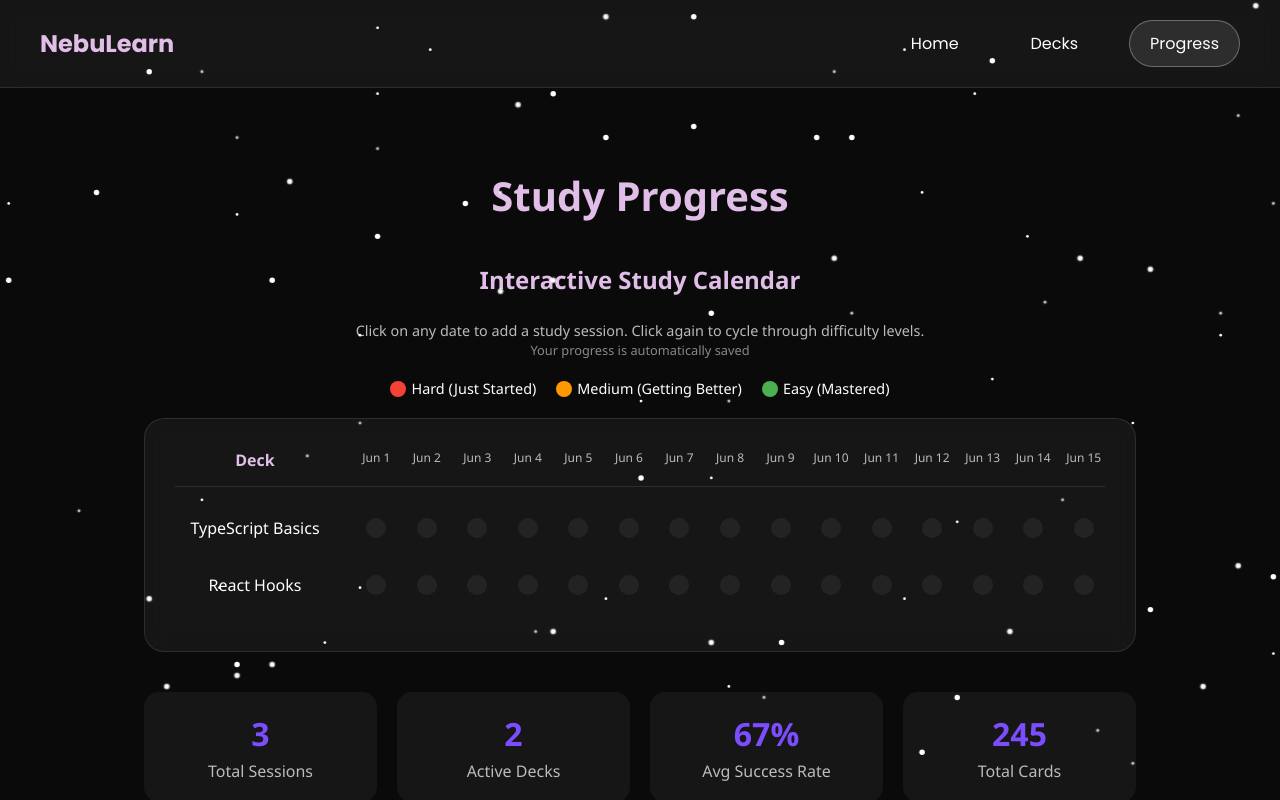
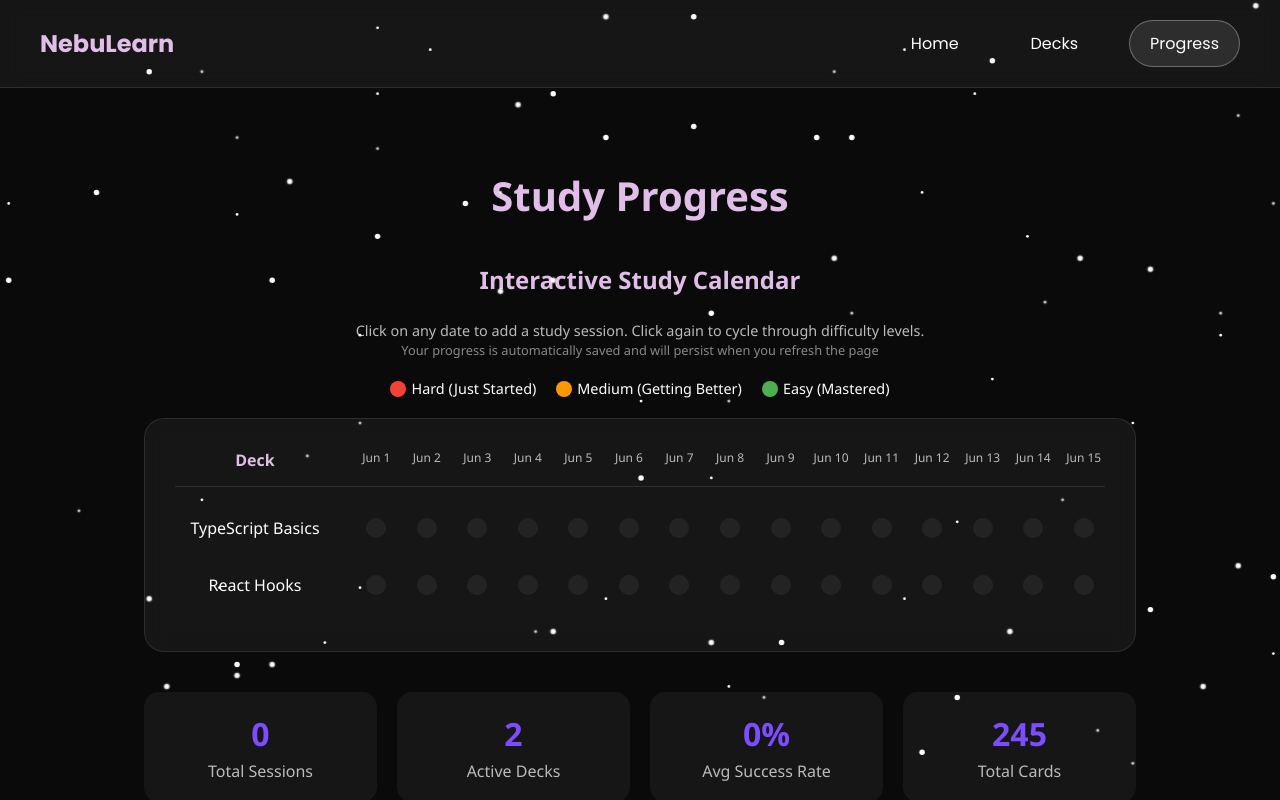
Before and after one commit to amisha-kunde/NebuLearn, a React (Create React App) app: page /progress in a window 1280 px wide. Shown: the top 800 px of the page. Built offline with nearby package versions, Linux system fonts and the light colour scheme.

Commit message:
local storage persistence

```diff
--- a/src/App.tsx
+++ b/src/App.tsx
@@ -20,7 +20,7 @@ const mockDecks: Deck[] = [
     createdAt: new Date(),
   },
   {
-    id: 'deck2',
+    id: 'deck_2',  // Changed from 'deck2' to 'deck_2' for consistency
     name: 'React Hooks',
     description: 'Advanced React patterns with hooks, context, and state management.',
     difficulty: 'medium',
@@ -32,9 +32,9 @@ const mockDecks: Deck[] = [
 ];
 
 const mockStudySessions: StudySession[] = [
-  { deckId: 'deck1', deckName: 'TypeScript Basics', date: '2025-06-01', difficulty: 'hard', cardsStudied: 10, successRate: 60 },
-  { deckId: 'deck1', deckName: 'TypeScript Basics', date: '2025-06-03', difficulty: 'hard', cardsStudied: 15, successRate: 65 },
-  { deckId: 'deck1', deckName: 'TypeScript Basics', date: '2025-06-05', difficulty: 'medium', cardsStudied: 12, successRate: 75 },
+  { deckId: 'deck_1', deckName: 'TypeScript Basics', date: '2025-06-01', difficulty: 'hard', cardsStudied: 10, successRate: 60 },
+  { deckId: 'deck_1', deckName: 'TypeScript Basics', date: '2025-06-03', difficulty: 'hard', cardsStudied: 15, successRate: 65 },
+  { deckId: 'deck_1', deckName: 'TypeScript Basics', date: '2025-06-05', difficulty: 'medium', cardsStudied: 12, successRate: 75 },
 ];
 
 function App() {
@@ -49,7 +49,7 @@ function App() {
             <Routes>
               <Route path="/" element={<HomePage />} />
               <Route path="/decks" element={<DecksPage decks={mockDecks} />} />
-              <Route path="/progress" element={<ProgressPage decks={mockDecks} studySessions={mockStudySessions} />} />
+              <Route path="/progress" element={<ProgressPage decks={mockDecks} />} />
             </Routes>
           </main>
         </Router>
--- a/src/components/ProgressPage.tsx
+++ b/src/components/ProgressPage.tsx
@@ -3,29 +3,33 @@ import { Deck, StudySession } from '../types';
 
 interface ProgressPageProps {
   decks: Deck[];
-  studySessions: StudySession[];
   onUpdateSessions?: (sessions: StudySession[]) => void;
 }
 
 const ProgressPage: React.FC<ProgressPageProps> = ({
   decks,
-  studySessions: initialSessions,
   onUpdateSessions
 }) => {
-  const [studySessions, setStudySessions] = useState<StudySession[]>(initialSessions);
+  const [studySessions, setStudySessions] = useState<StudySession[]>([]);
+  const [isLoaded, setIsLoaded] = useState(false);
 
   // localStorage key for saving study sessions
   const STUDY_SESSIONS_KEY = 'nebulearn_study_sessions';
+
+  // Default initial sessions (only used if localStorage is completely empty)
+
 
   // Load saved study sessions from localStorage on component mount
   useEffect(() => {
     loadStudySessions();
   }, []);
 
-  // Save study sessions to localStorage whenever they change
+  // Save study sessions to localStorage whenever they change (but only after initial load)
   useEffect(() => {
-    saveStudySessions();
-  }, [studySessions]);
+    if (isLoaded) {
+      saveStudySessions();
+    }
+  }, [studySessions, isLoaded]);
 
   // Load study sessions from localStorage
   const loadStudySessions = () => {
@@ -40,9 +44,17 @@ const ProgressPage: React.FC<ProgressPageProps> = ({
         if (onUpdateSessions) {
           onUpdateSessions(sessions);
         }
+      } else {
+        // If no saved sessions, use the default initial sessions (one-time only)
+        console.log('📝 No saved sessions found. Using default initial sessions.');
+
       }
     } catch (error) {
       console.error('❌ Failed to load study sessions from localStorage:', error);
+      // Fallback to default initial sessions if localStorage fails
+
+    } finally {
+      setIsLoaded(true);
     }
   };
 
@@ -50,7 +62,7 @@ const ProgressPage: React.FC<ProgressPageProps> = ({
   const saveStudySessions = () => {
     try {
       localStorage.setItem(STUDY_SESSIONS_KEY, JSON.stringify(studySessions));
-      console.log('💾 Study sessions saved to localStorage');
+      console.log('💾 Study sessions saved to localStorage:', studySessions.length, 'sessions');
     } catch (error) {
       console.error('❌ Failed to save study sessions to localStorage:', error);
     }
@@ -104,6 +116,7 @@ const ProgressPage: React.FC<ProgressPageProps> = ({
       newSessions = studySessions.filter(session =>
         !(session.deckId === deckId && session.date === date)
       );
+      console.log('🗑️ Removed session for', deck.name, 'on', date);
     } else {
       if (existingSession) {
         // Update existing session (change dot color)
@@ -112,6 +125,7 @@ const ProgressPage: React.FC<ProgressPageProps> = ({
             ? { ...session, difficulty: nextDifficulty }
             : session
         );
+        console.log('🔄 Updated session for', deck.name, 'on', date, 'to', nextDifficulty);
       } else {
         // Create new session (add colored dot)
         const newSession: StudySession = {
@@ -123,6 +137,7 @@ const ProgressPage: React.FC<ProgressPageProps> = ({
           successRate: Math.floor(Math.random() * 40) + 60
         };
         newSessions = [...studySessions, newSession];
+        console.log('➕ Added new session for', deck.name, 'on', date, 'as', nextDifficulty);
       }
     }
 
@@ -145,6 +160,25 @@ const ProgressPage: React.FC<ProgressPageProps> = ({
     const date = new Date(dateString);
     return `Jun ${date.getDate()}`;
   };
+
+  // Show loading state while data is being loaded
+  if (!isLoaded) {
+    return (
+      <div style={{
+        padding: '40px',
+        background: '#0a0a0a',
+        color: 'white',
+        minHeight: '100vh',
+        display: 'flex',
+        alignItems: 'center',
+        justifyContent: 'center'
+      }}>
+        <div style={{ textAlign: 'center' }}>
+          <div style={{ fontSize: '1.5rem', color: '#e1bee7' }}>Loading your progress...</div>
+        </div>
+      </div>
+    );
+  }
 
   return (
     <div style={{
@@ -183,7 +217,7 @@ const ProgressPage: React.FC<ProgressPageProps> = ({
           Click on any date to add a study session. Click again to cycle through difficulty levels.
           <br />
           <span style={{ fontSize: '0.8rem', color: '#888' }}>
-            Your progress is automatically saved
+            Your progress is automatically saved and will persist when you refresh the page
           </span>
         </p>
 
```
